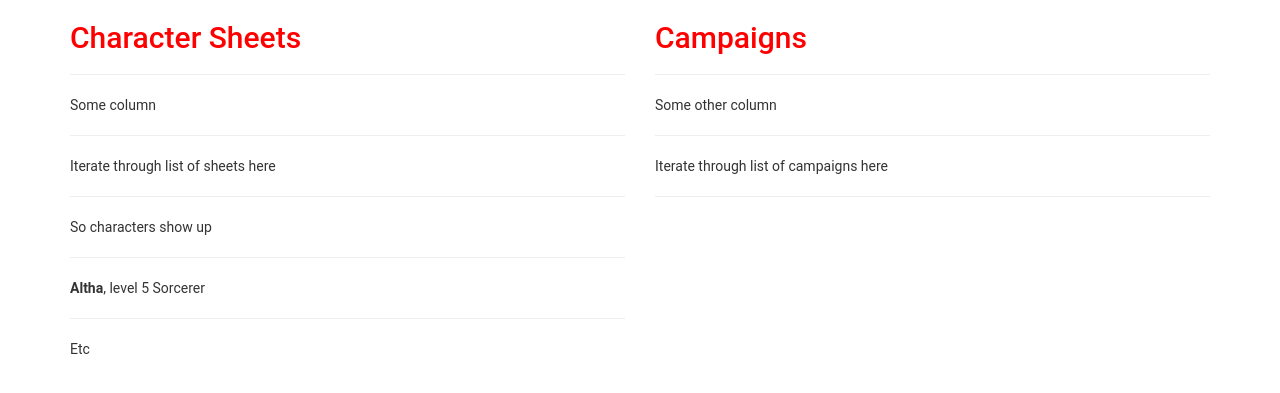
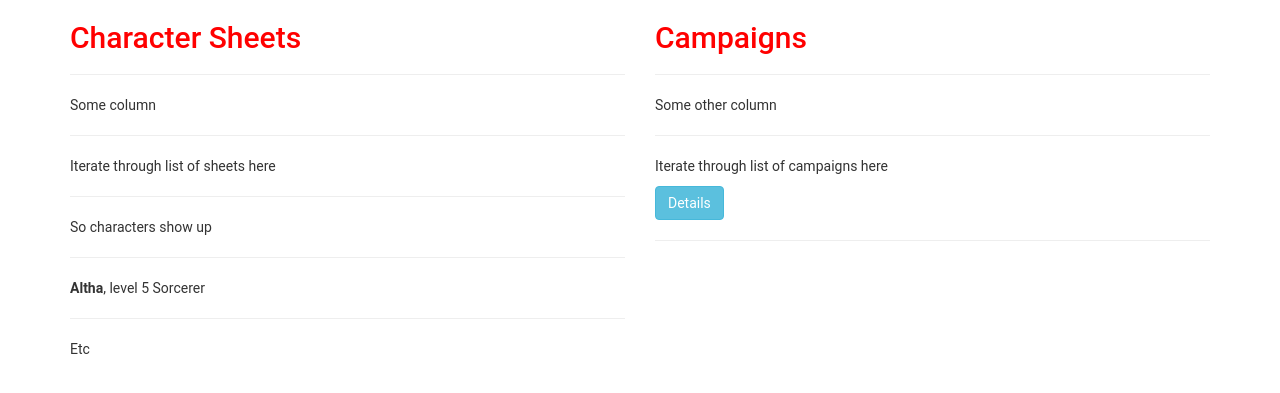
Before and after one commit to quadratic-games/character-sheet, a Flask app: page / in a window 1280 px wide. Shown: the part 55-448 px from the top of the page. Run offline with Flask 2, Linux system fonts and the light colour scheme; the visitor is signed in with stand-in values (Sample User, id 1); parts of the project's set-up code (start-up, migrations or seed data) failed here and were passed over; some libraries are stand-ins or nearby versions.

Commit message:
working on popover...

```diff
--- a/templates/base.html
+++ b/templates/base.html
@@ -7,7 +7,10 @@
     <link rel="stylesheet" href="../static/bootstrap-flat-extras.min.css" type="text/css"/>-->
 
     <script src="../static/bootstrap.min.js"></script>
+    <script src="//code.jquery.com/jquery-1.11.3.min.js"></script>
     <script src="../static/app.js"></script>
+
+
 
     <style>
       a{
--- a/templates/main.html
+++ b/templates/main.html
@@ -30,6 +30,7 @@
             <p>Some other column</p>
             <hr>
             <p>Iterate through list of campaigns here</p>
+	    <a tabindex = "0" class = "btn btn-small btn-info" role = "button" data-toggle = "popover" data-trigger = "focus" title = "title" data-content = "info on campaign">Details</a>
             <hr>
         </div>
     </div>
```
